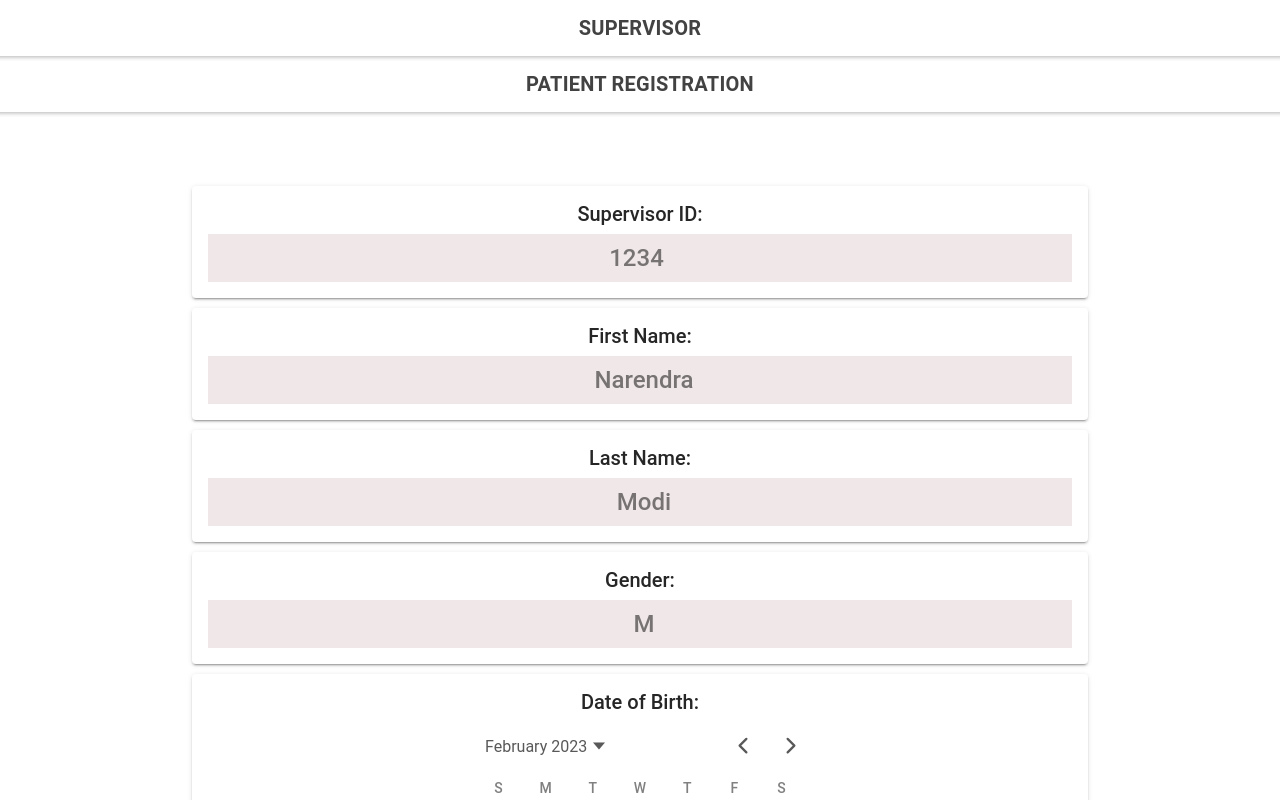
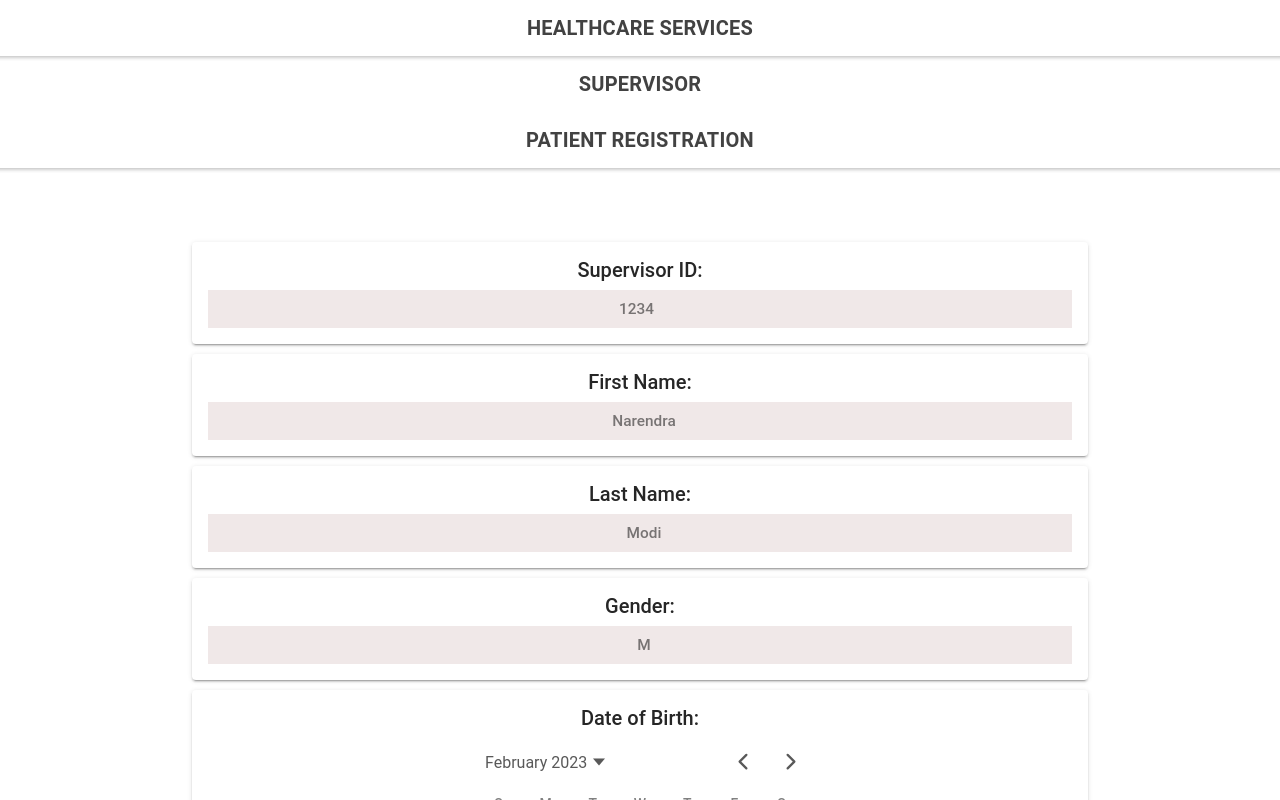
Before and after one commit to TusharSNagpal/HAD-frontend, a React (Create React App) app in the folder ionic-react-frontend/: page /registerPatient in a window 1280 px wide. Built offline with nearby package versions, Linux system fonts and the light colour scheme.

Commit message:
new-case-doctor-visible-active-case

```diff
--- a/ionic-react-frontend/src/App.tsx
+++ b/ionic-react-frontend/src/App.tsx
@@ -25,6 +25,9 @@ import '@ionic/react/css/display.css';
 
 /* Theme variables */
 import './theme/variables.css';
+import NewCase from "./components/Supervisor/NewCase";
+import DoctorHome from "./components/Doctor/DoctorHome";
+import Admin from "./components/Admin/Admin";
 
 setupIonicReact();
 
@@ -33,15 +36,18 @@ const App: React.FC = () => (
     <IonHeader>
       <IonToolbar>
         <IonTitle class="ion-text-center">
-          <b>SUPERVISOR</b>
+          <b>HEALTHCARE SERVICES</b>
         </IonTitle>
       </IonToolbar>
     </IonHeader>
       <IonReactRouter>
         <IonRouterOutlet>
-          <Route exact path = "/" component={Supervisor}/>
+          <Route exact path = "/" component={Admin}/>
+          <Route path = "/supervisorHome" component={Supervisor}/>
           <Route path = "/registerDoctor" component={RegisterDoctor}/>
           <Route path = "/registerPatient" component={RegisterPatient}/>
+          <Route path = "/newCase" component={NewCase}/>
+          <Route path = "/doctorHome" component={DoctorHome}/>
         </IonRouterOutlet>
       </IonReactRouter>
   </IonApp>
--- a/ionic-react-frontend/src/components/Supervisor/RegisterDoctor.tsx
+++ b/ionic-react-frontend/src/components/Supervisor/RegisterDoctor.tsx
@@ -28,6 +28,12 @@ const RegisterDoctor: React.FC = () => {
     return(
         <IonPage>
             <IonHeader>
+                <IonToolbar>
+                    <IonTitle class="ion-text-center">
+                        <b>HEALTHCARE SERVICES</b>
+                    </IonTitle>
+                </IonToolbar>
+
                 <IonToolbar>
                     <IonTitle class="ion-text-center">
                     <b>SUPERVISOR</b>
--- a/ionic-react-frontend/src/components/Supervisor/RegisterPatient.tsx
+++ b/ionic-react-frontend/src/components/Supervisor/RegisterPatient.tsx
@@ -82,13 +82,12 @@ const RegisterPatient: React.FC = () => {
         const response = await fetch(addRecordEndpoint, options);
         const result = await response;
         console.log(response);
-        if(result['status'] === 200){
+        if(result['status'] === 201){
             console.log("DONE");
             setShowAlert(true);
             setShowAlertErr(false);
             setRedirect(true);
             resetAll();
-
         }
 
         else{
@@ -102,6 +101,12 @@ const RegisterPatient: React.FC = () => {
     return(
         <IonPage>
             <IonHeader>
+                <IonToolbar>
+                    <IonTitle class="ion-text-center">
+                        <b>HEALTHCARE SERVICES</b>
+                    </IonTitle>
+                </IonToolbar>
+
                 <IonToolbar>
                     <IonTitle class="ion-text-center">
                         <b>SUPERVISOR</b>
@@ -187,7 +192,7 @@ const RegisterPatient: React.FC = () => {
                     buttons={['OK']}
                 />
 
-                {!showAlert && redirect?<Redirect to='/' />
+                {!showAlert && redirect?<Redirect to='/supervisorHome' />
                     :null}
 
 
--- a/ionic-react-frontend/src/components/Supervisor/Supervisor.tsx
+++ b/ionic-react-frontend/src/components/Supervisor/Supervisor.tsx
@@ -28,11 +28,19 @@ const Supervisor: React.FC = () => {
     return (
     <IonPage>
         <IonHeader>
-        <IonToolbar>
-            <IonTitle class="ion-text-center">
-            <b>SUPERVISOR</b>
-            </IonTitle>
-        </IonToolbar>
+
+            <IonToolbar>
+                <IonTitle class="ion-text-center">
+                    <b>HEALTHCARE SERVICES</b>
+                </IonTitle>
+            </IonToolbar>
+
+            <IonToolbar>
+                <IonTitle class="ion-text-center">
+                <b>SUPERVISOR</b>
+                </IonTitle>
+            </IonToolbar>
+
         </IonHeader>
 
         <IonContent class = "content-style">
@@ -45,7 +53,7 @@ const Supervisor: React.FC = () => {
 
             <IonCard class = "card-style">
                 <IonCardHeader>
-                    <IonCardTitle class = "ion-card-title-style"><IonButton fill = "clear" size = "large" class = "btn" routerLink = "./registerDoctor">NEW CASE</IonButton></IonCardTitle>
+                    <IonCardTitle class = "ion-card-title-style"><IonButton fill = "clear" size = "large" class = "btn" routerLink = "./newCase">NEW CASE</IonButton></IonCardTitle>
                 </IonCardHeader>
             </IonCard>
 
--- a/ionic-react-frontend/src/theme/variables.css
+++ b/ionic-react-frontend/src/theme/variables.css
@@ -248,13 +248,13 @@ http://ionicframework.com/docs/theming/ */
 }
 
 .btn{
-    font-size: 1.5rem;
+    font-size: 1.2vw;
     color: white;
     background: black;
 }
 
 .card-input{
-  font-size: 1.5rem;
+  font-size: 1.2vw;
   color: black;
   background: rgb(240, 232, 232);
 }
@@ -263,3 +263,12 @@ http://ionicframework.com/docs/theming/ */
   display: flex;
   justify-content: center;
 }
+
+.no-style{
+  list-style-type: none;
+}
+
+li>div{
+  display: inline-block;
+  font-size: 1.2vw;
+}
```
Lines whose indentation alone changed are shown as unchanged.
